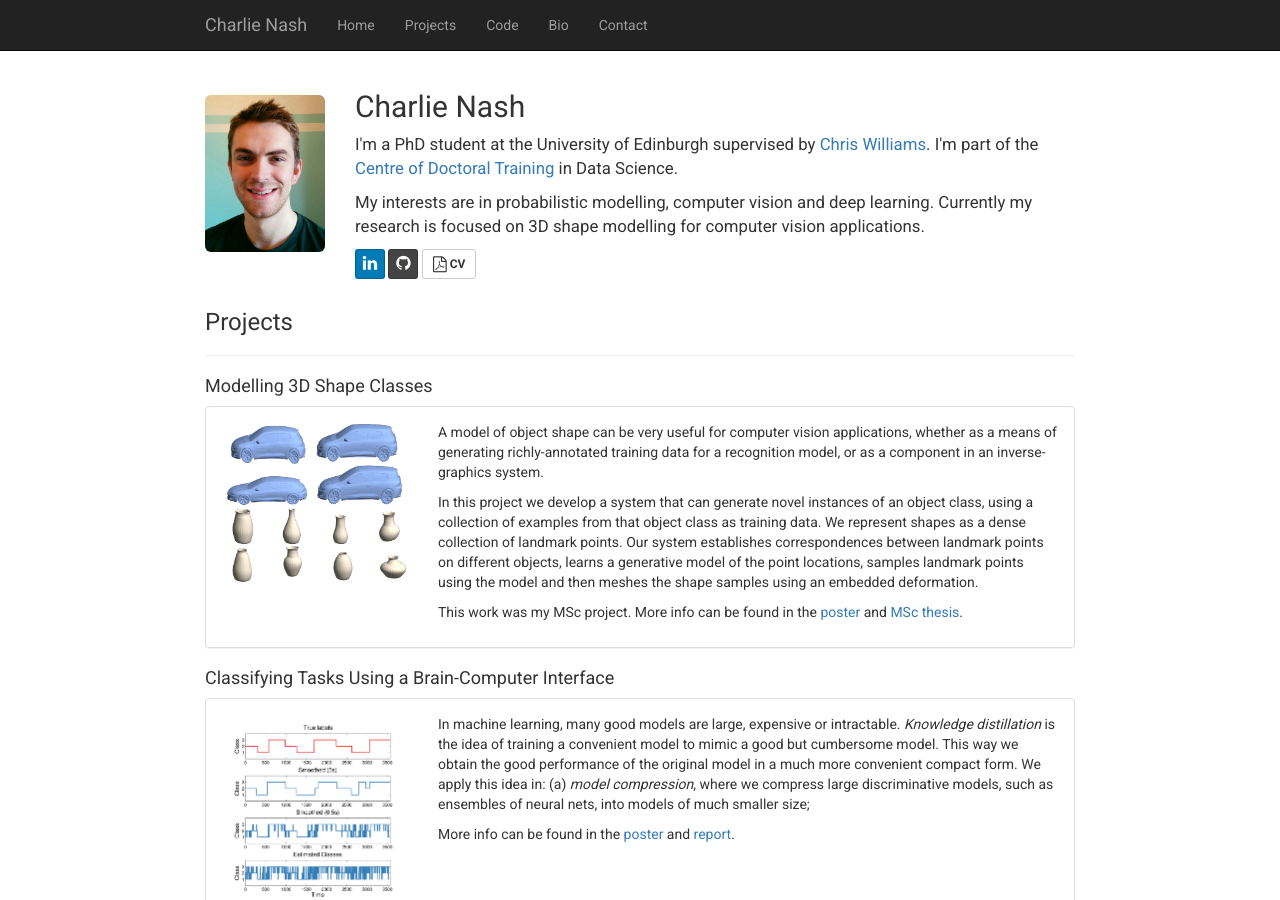
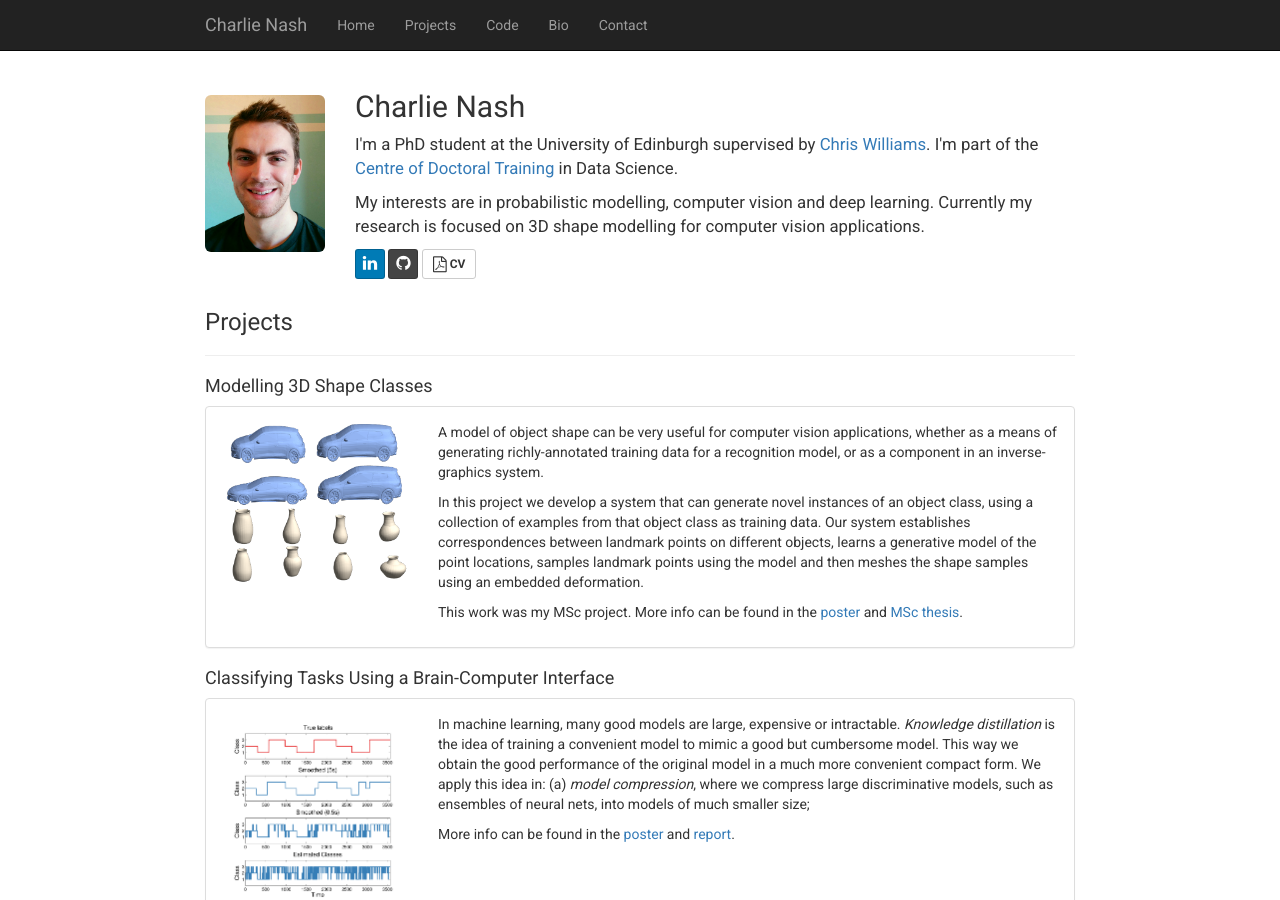
Before and after one commit to charlienash/charlienash.github.io, a Jekyll site: the page index.html, which Jekyll copies as it is, in a window 1280 px wide and 900 px high. Built offline with Jekyll 4.4.1, drawn with Linux system fonts in a browser that asks for light colours; nearby versions of some CDN libraries; library files that are not in the unit come from our copies.

Commit message:
Update index.html

```diff
--- a/index.html
+++ b/index.html
@@ -118,7 +118,7 @@
 							A model of object shape can be very useful for computer vision applications, whether as a means of generating richly-annotated training data for a recognition model, or as a component in an inverse-graphics system.
 						</p>
 						<p>
-							In this project we develop a system that can generate novel instances of an object class, using a collection of examples from that object class as training data. We represent shapes as a dense collection of landmark points. Our system establishes correspondences between landmark points on different objects, learns a generative model of the point locations, samples landmark points using the model and then meshes the shape samples using an embedded deformation.
+							In this project we develop a system that can generate novel instances of an object class, using a collection of examples from that object class as training data. Our system establishes correspondences between landmark points on different objects, learns a generative model of the point locations, samples landmark points using the model and then meshes the shape samples using an embedded deformation.
 						</p>
 						<p>
 							This work was my MSc project. More info can be found in the <a href="assets/docs/shapeModellingPoster.pdf">poster</a> and <a href="assets/docs/mscThesis.pdf">MSc thesis</a>.
```
